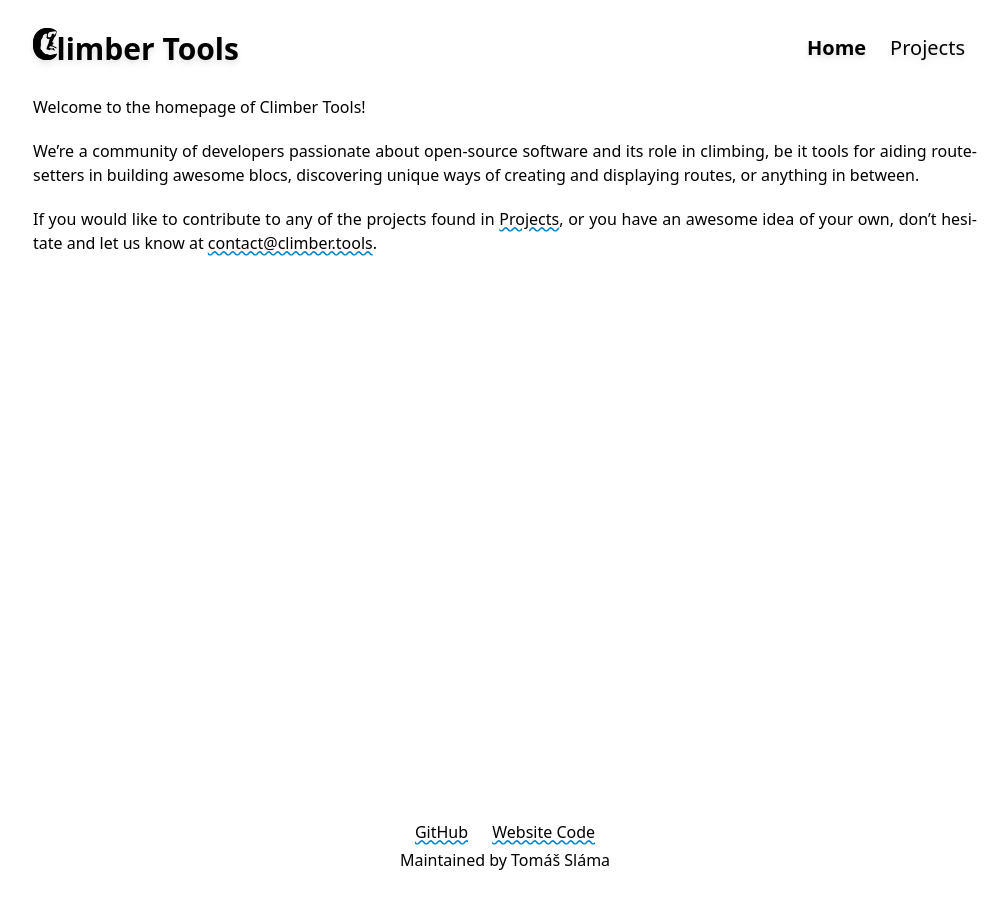
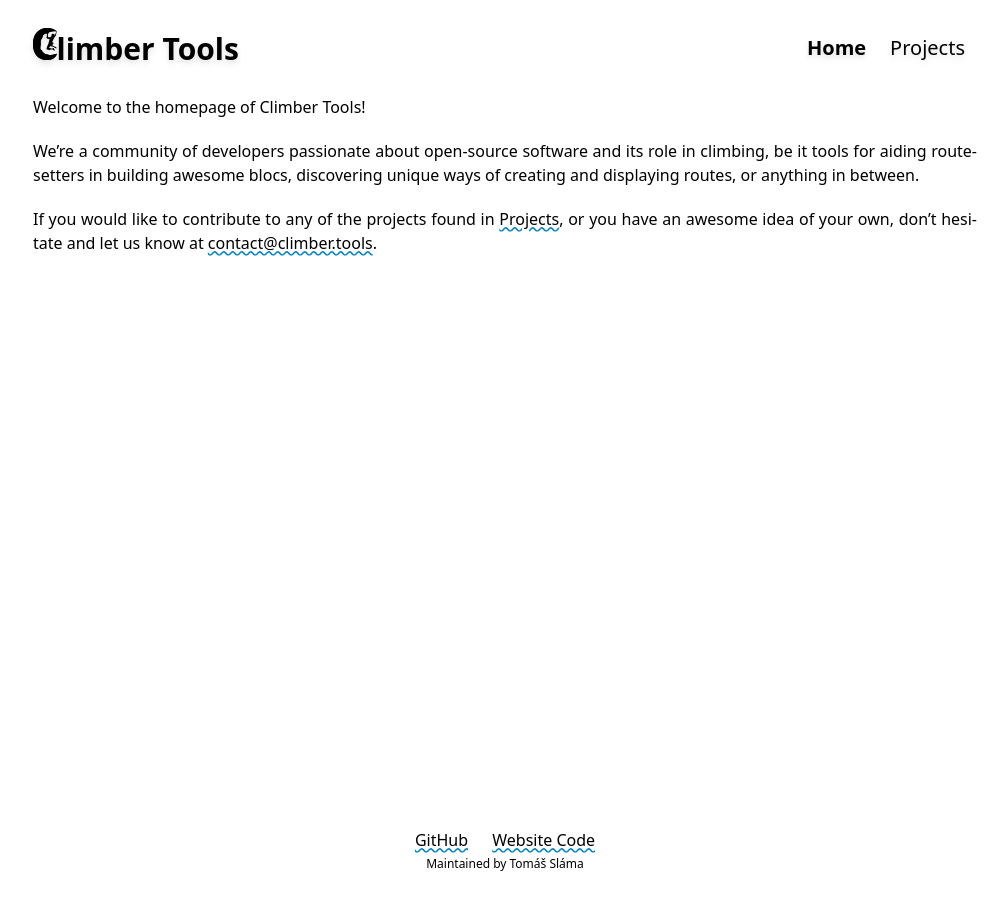
Before and after one commit to Climber-Tools/Website, a Jekyll site: the page built from index.md, in a window 1280 px wide. Shown: the whole page, without its empty margins (135-1143 px from the left). Built offline with Jekyll 4.4.1, drawn with Linux system fonts in a browser that asks for light colours; nearby versions of some CDN libraries.

Commit message:
maintained by smaller

```diff
--- a/_layouts/default.html
+++ b/_layouts/default.html
@@ -55,7 +55,7 @@
 				<a href="https://github.com/Climber-Tools/" class="underline decoration-wavy decoration-sky-600">GitHub</a>
 				<a href="https://github.com/Climber-Tools/Website" class="underline decoration-wavy decoration-sky-600">Website Code</a>
 			</div>
-			<div class="m-auto">
+			<div class="m-auto text-xs">
 				<p>Maintained by Tomáš Sláma</p>
 			</div>
 		</footer>
```
